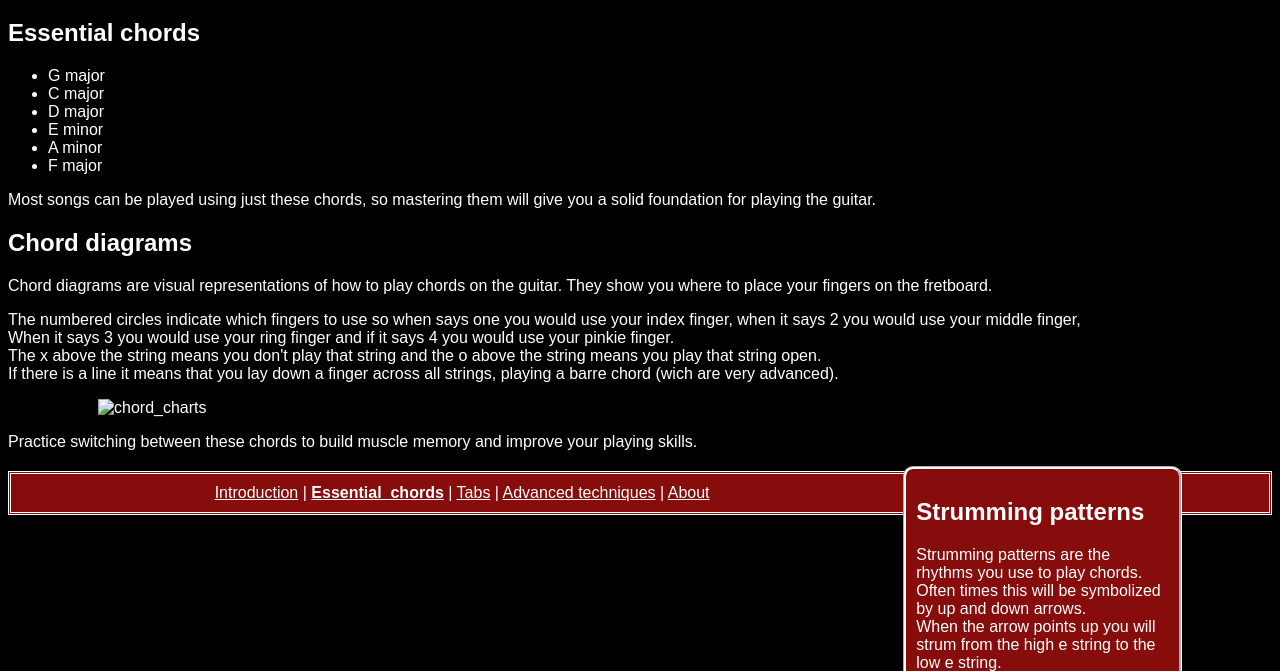
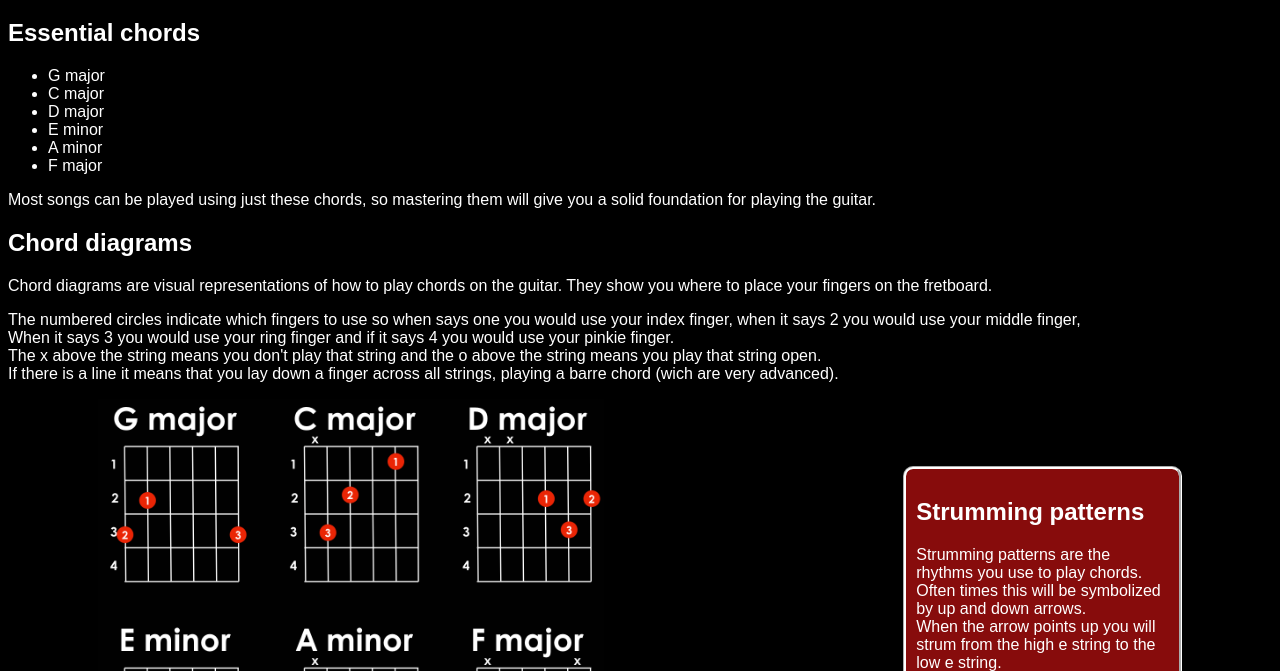
Before and after one commit to BenJovi1/Pick-it-up, a plain HTML site: page chords.html in a window 1280 px wide. Shown: the part 129-800 px from the top of the page. Drawn offline with Linux system fonts and the light colour scheme.

Commit message:
Fix image source path in chords.html

```diff
--- a/chords.html
+++ b/chords.html
@@ -36,7 +36,7 @@
             <br>When the arrow points up you will strum from the high e string to the low e string.
             <br>When the arrow points down you will strum from the low e string the the high e string. Songs typically end in a downstrum.</p>
     </div>
-    <img src="images/chord_charts.jpg" alt="chord_charts" class="chord_charts">
+    <img src="chord_charts.jpg" alt="chord_charts" class="chord_charts">
     <p>Practice switching between these chords to build muscle memory and improve your playing skills.</p>
 
     <footer>
```
